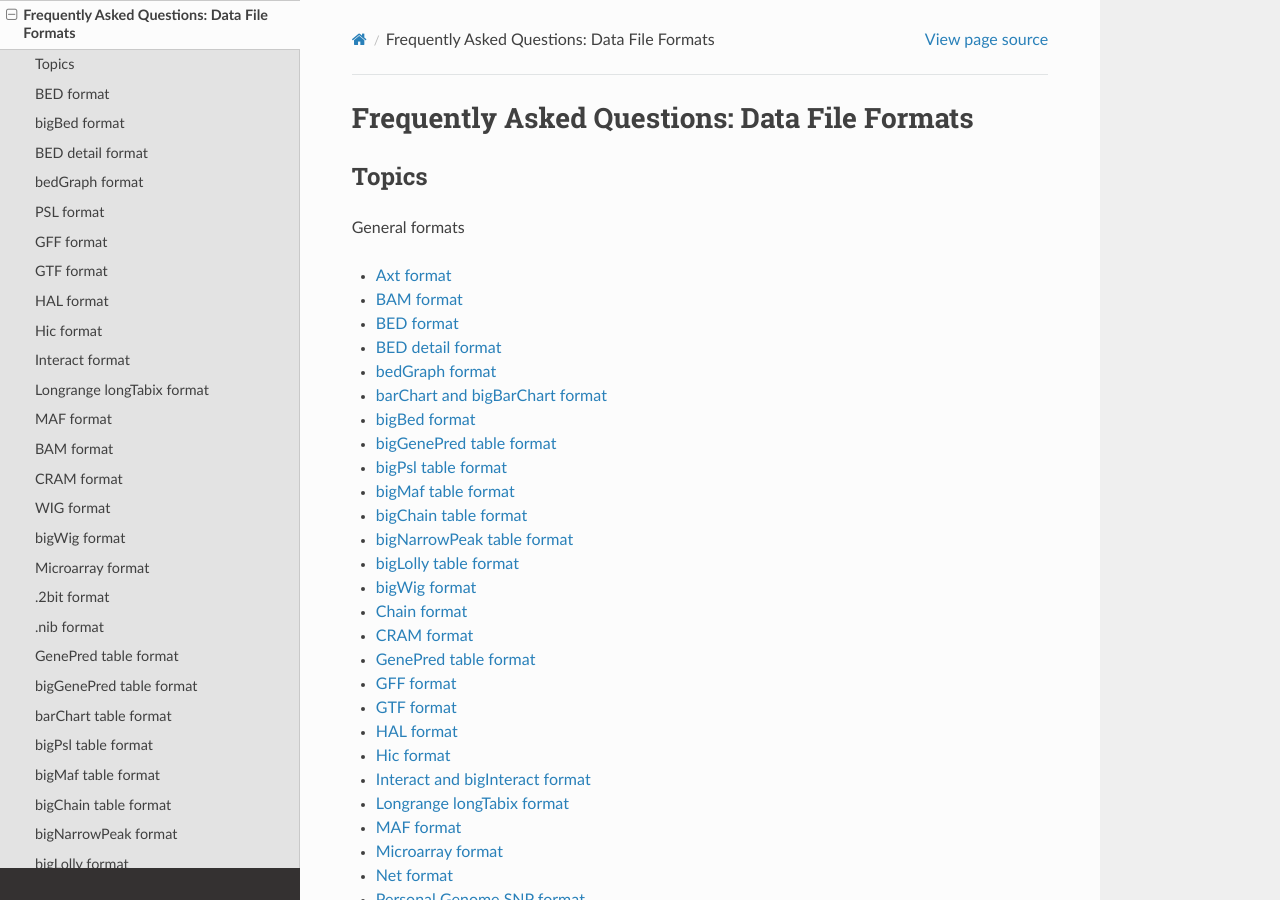
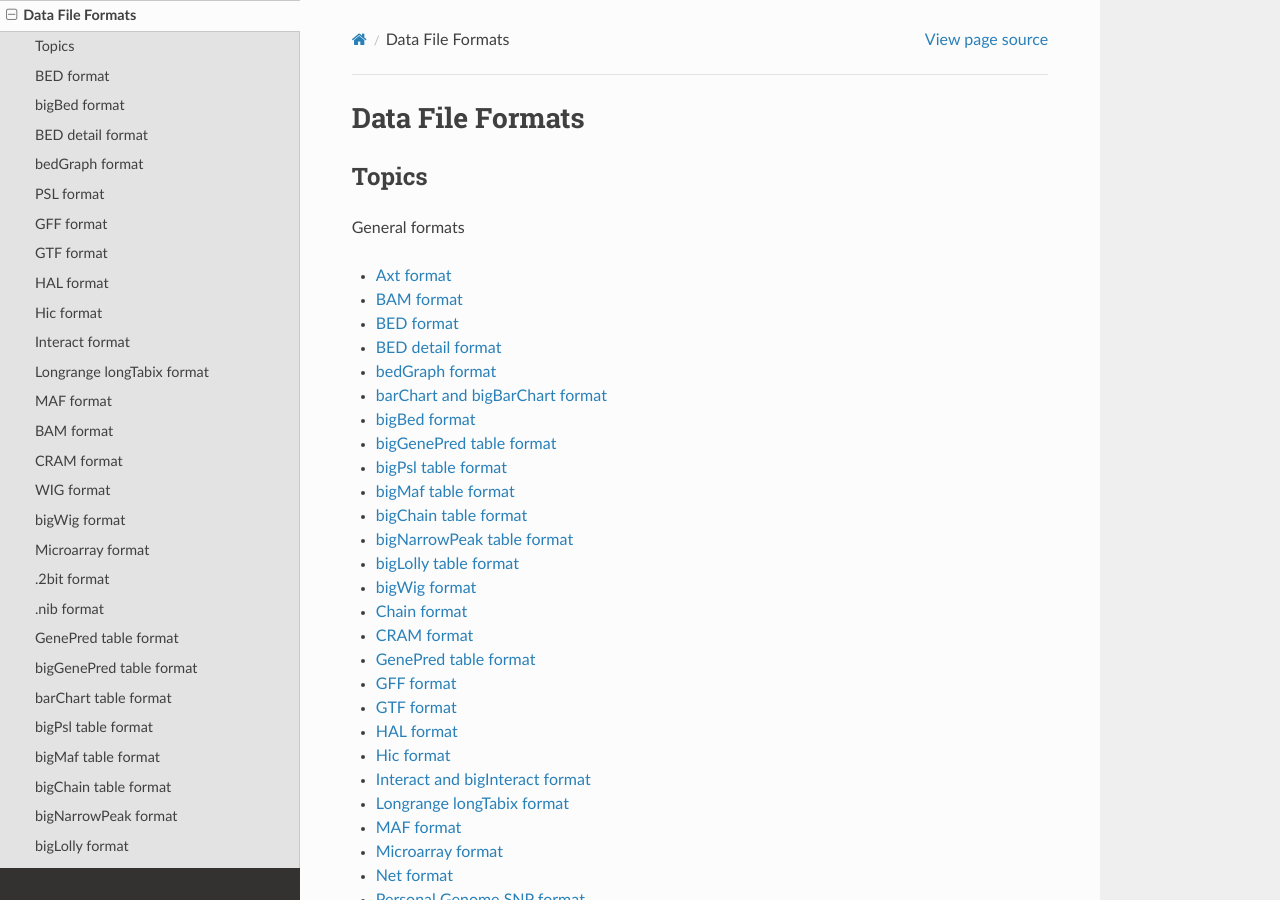
Before and after one commit to jnavarr5/readthedocs, a Sphinx documentation site: the page built from docs/source/FAQformat.rst, in a window 1280 px wide and 900 px high. Built offline with Sphinx 7.4.7 and the Read the Docs theme 2.0.0, drawn with Linux system fonts in a browser that asks for light colours; pages that are not in the unit, such as notebooks, are missing from menus.

Commit message:
Update FAQformat.rst

```diff
--- a/docs/source/FAQformat.rst
+++ b/docs/source/FAQformat.rst
@@ -1,4 +1,4 @@
-Frequently Asked Questions: Data File Formats
+Data File Formats
 =============================================
 
 Topics
```
